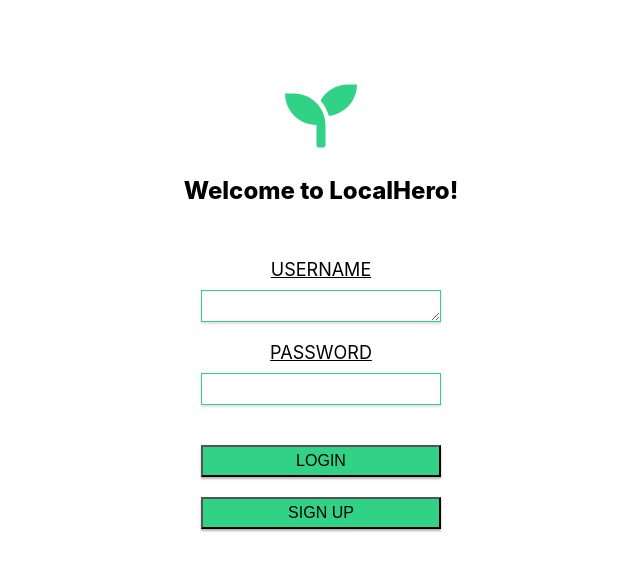
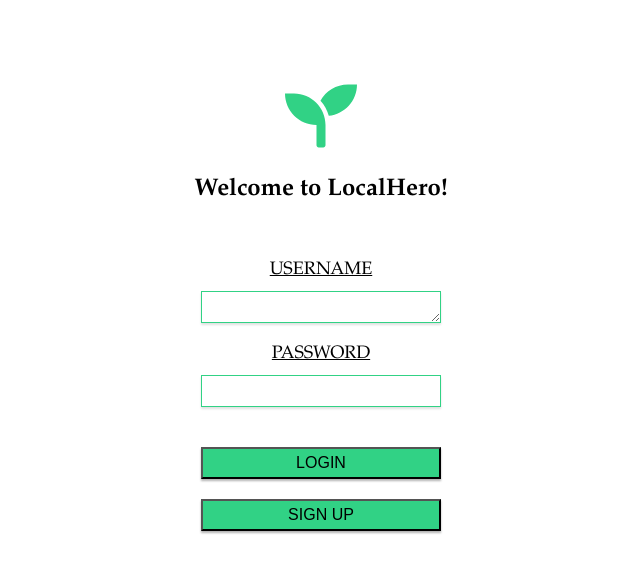
Before and after one commit to Vlad-Ber/Local_Heroes, a React (Create React App) app: page / in a window 1280 px wide. Shown: the top 572 px of the page, without its empty margins (319-959 px from the left). Built offline with nearby package versions, Linux system fonts and the light colour scheme.

Commit message:
new font

```diff
--- a/src/App.js
+++ b/src/App.js
@@ -17,7 +17,7 @@ class App extends Component {
   render(){
     return (
       <Router>
-        <div className="App" style={{ fontFamily: 'Inter' }}>
+        <div className="App" style={{ fontFamily: 'Palatino' }}>
           <Switch>
             <Route path="/" exact component={Signup}/>
             <Route path="/signup" component={Signup}/>
```
